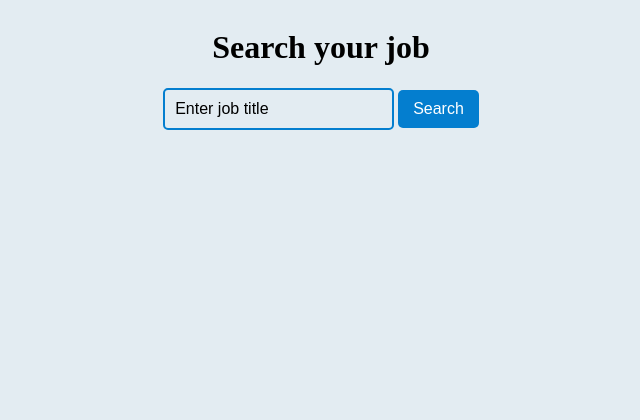
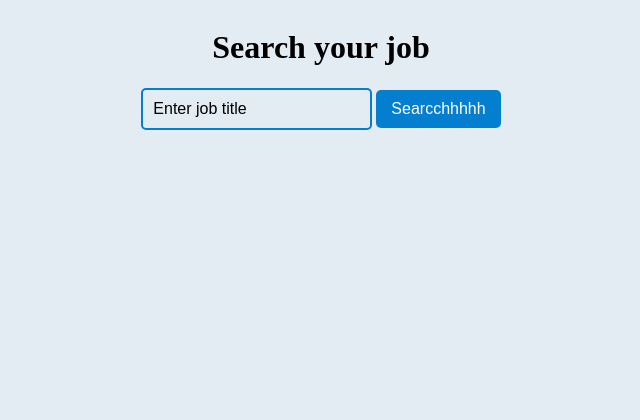
Before and after one commit to Bootcamp-IA-P4/Project-Web-Scraping-ALLA, a Django app: page /search/ in a window 1280 px wide. Shown: the top 420 px of the page, without its empty margins (319-959 px from the left). Run offline with Django 4.2, Linux system fonts and the light colour scheme.

Commit message:
fixing errors on merge

```diff
--- a/scraper_project/scraper/templates/scraper/search.html
+++ b/scraper_project/scraper/templates/scraper/search.html
@@ -16,7 +16,7 @@
     <form method="POST">
         {% csrf_token %}
         <input type="text" name="search_term" placeholder="Enter job title" required>
-        <button type="submit">Search</button>
+        <button type="submit">Searcchhhhh</button>
     </form>
 </body>
 </html>
```
